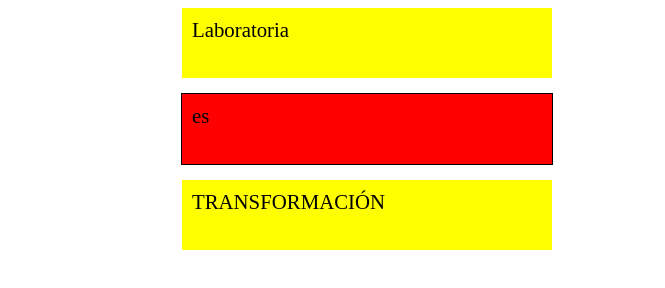
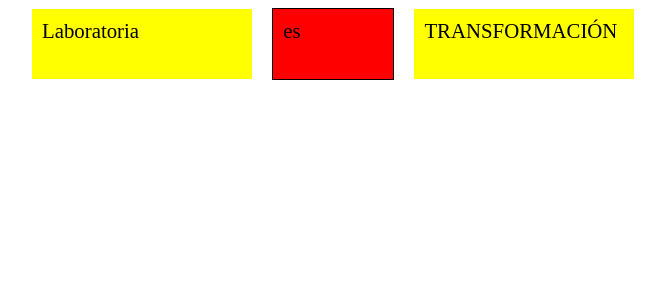
Before and after one commit to emandujanor/Ejercicios-Displays-Lecci-n-23, a plain HTML site: page index.html in a window 1280 px wide. Shown: the whole page, without its empty margins (273-938 px from the left). Drawn offline with Linux system fonts and the light colour scheme.

Commit message:
Ejercicios Displays Inline-Block 3

```diff
--- a/assets/css/main.css
+++ b/assets/css/main.css
@@ -1,22 +1,24 @@
 section{
   font-family: verdana sans-serif;
   font-size: 1.3em;
+  width: 700px;
+  margin:0 auto;
 }
 
 .amarillos{
-  width: 350px;
+  width: 200px;
   height: 50px;
-  display:block;
+  display:inline-block;
   background-color: yellow;
   padding: 10px;
-  margin: 0px auto 15px auto;
+  margin-left:15px;
 }
 .rojo{
-  width: 350px;
+  width: 100px;
   height: 50px;
-  display:block;
+  display:inline-block;
   background-color: red;
   padding: 10px;
   border: solid black thin;
-  margin: 0px auto 15px auto;
+  margin-left:15px;
 }
```
